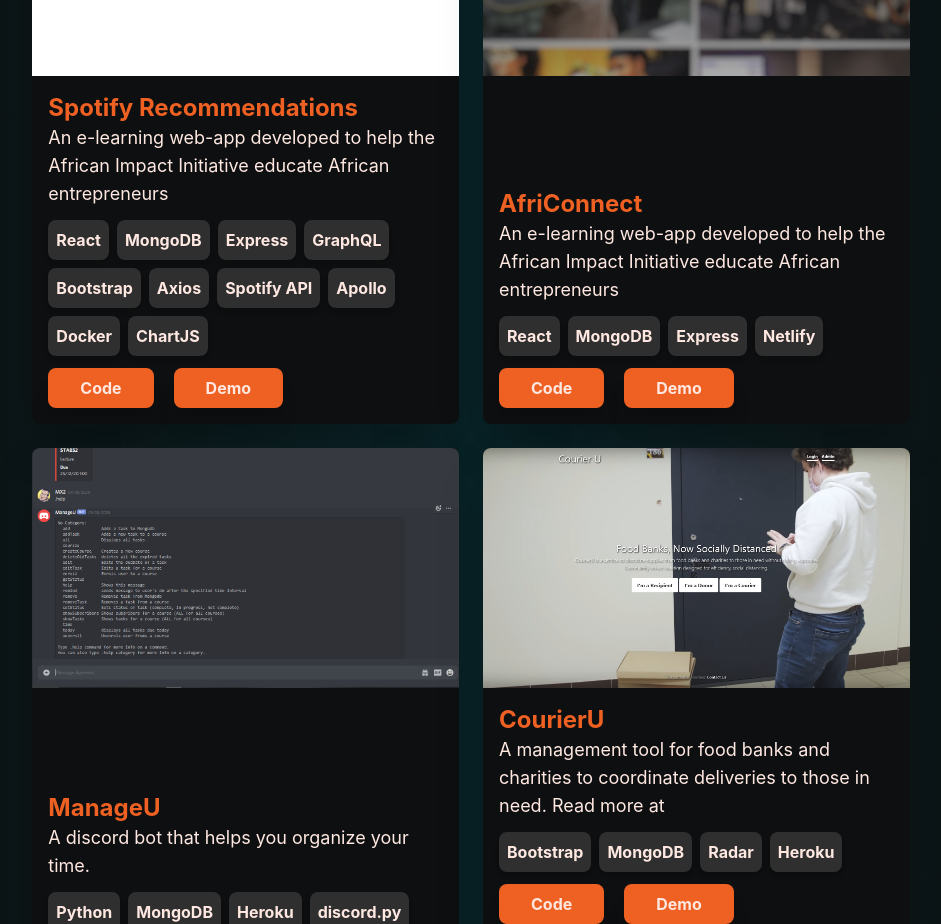
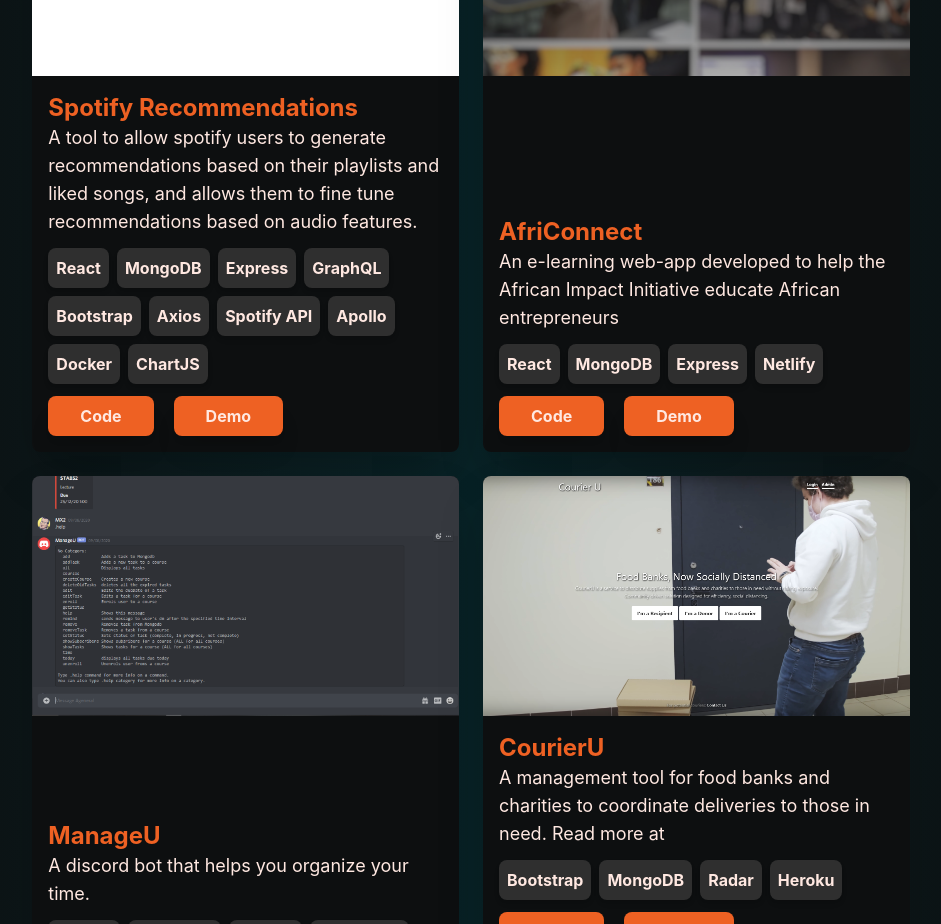
Before and after one commit to Mitravasu/PortfolioSite, a React (Create React App) app: page / in a window 1280 px wide. Shown: the part 3440-4364 px from the top of the page, without its empty margins (169-1110 px from the left). Built offline with nearby package versions, Linux system fonts and the light colour scheme.

Commit message:
[develop] Updated Spotify Recommendations Descriptiion

```diff
--- a/src/components/Projects.js
+++ b/src/components/Projects.js
@@ -4,7 +4,7 @@
   const projects = [
     {
       title: 'Spotify Recommendations',
-      description: 'An e-learning web-app developed to help the African Impact Initiative educate African entrepreneurs',
+      description: 'A tool to allow spotify users to generate recommendations based on their playlists and liked songs, and allows them to fine tune recommendations based on audio features.',
       extralinks: '',
       code: 'https://github.com/UTSCC09/project-bestestc09group',
       demo: 'https://bestestc09group.ml/',
```
